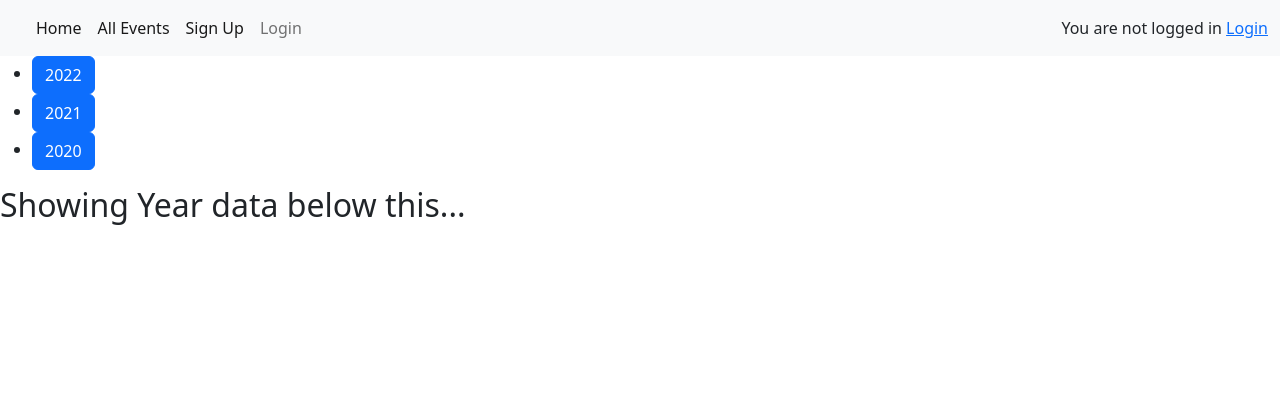
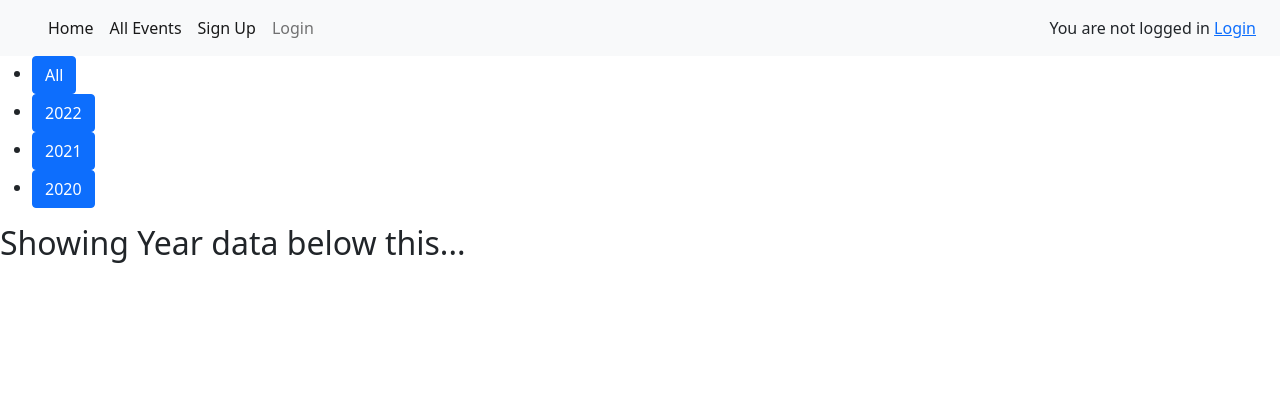
Before and after one commit to sirotras/IT391Proj, a Django app: page /all_events in a window 1280 px wide. Shown: the top 420 px of the page. Run offline with Django 4.2, Linux system fonts and the light colour scheme; data comes from the database, SQL or seed files in the repository; both versions use the stored data as it was after the commit; some libraries are stand-ins or nearby versions.

Commit message:
All table, tables sorted, added add feature to all table

```diff
--- a/DjangoApp/autocross/models.py
+++ b/DjangoApp/autocross/models.py
@@ -131,7 +131,8 @@ class Profile(models.Model):
         sugg_list.pop()
         #add remove from sugglist and add to run list
         if id not in local_run_list:
-            sugg_list.remove(id)
+            if id in sugg_list:
+                sugg_list.remove(id)
             self.suggestion_list = ''
 
             self.run_list = ''
--- a/DjangoApp/autocross/templates/autocross/all_events.html
+++ b/DjangoApp/autocross/templates/autocross/all_events.html
@@ -7,20 +7,29 @@
         <link href="https://cdn.jsdelivr.net/npm/bootstrap@5.2.2/dist/css/bootstrap.min.css" rel="stylesheet" integrity="sha384-Zenh87qX5JnK2Jl0vWa8Ck2rdkQ2Bzep5IDxbcnCeuOxjzrPF/et3URy9Bv1WTRi" crossorigin="anonymous">
         <!-- JavaScript Bundle with Popper -->
         <script src="https://cdn.jsdelivr.net/npm/bootstrap@5.2.2/dist/js/bootstrap.bundle.min.js" integrity="sha384-OERcA2EqjJCMA+/3y+gxIOqMEjwtxJY7qPCqsdltbNJuaOe923+mo//f6V8Qbsw3" crossorigin="anonymous"></script>
+
+        <link rel="stylesheet" type="text/css" href="https://cdn.jsdelivr.net/npm/bootstrap@5.0.2/dist/css/bootstrap.min.css"/>
+    <link rel = "stylesheet" type = "text/css" href = "https://cdn.datatables.net/1.11.5/css/jquery.dataTables.min.css"/>
     <title>All Events</title>
 </head>
 <body>
     <!--NavBar-->
     {% extends "base.html" %}
     {% block below %}
+    <script src="https://cdn.jsdelivr.net/npm/jquery@3.6.0/dist/jquery.min.js"></script>
+<script src = "https://cdn.datatables.net/1.11.5/js/jquery.dataTables.min.js"></script>
+<script type = "text/javascript">
+$(document).ready( function () {
+    $('table.display').DataTable();
+} );
+</script>
     <!--Add your code below here-->
     <form action="#" method="get">
         <ul>
-            <li><input type="submit" type="button" class="btn btn-primary" value="2022" name="year_btn"></li>
-            <li><input type="submit" type="button" class="btn btn-primary" value="2021" name="year_btn"></li>
-            <li><input type="submit" type="button" class="btn btn-primary" value="2020" name="year_btn"></li>
+          {% for year in years %}
+          <li><input type="submit" type="button" class="btn btn-primary" value="{{year}}" name="year_btn"></li>
+          {% endfor %}
         </ul>
-
     </form>
 
     <h2>Showing Year data below this...</h2>
@@ -32,7 +41,11 @@
         <div class="accordion-item">
           <h2 class="accordion-header" id="headingOne">
             <button class="accordion-button" type="button" data-bs-toggle="collapse" data-bs-target="#collapseOne{{ forloop.counter }}" aria-expanded="true" aria-controls="collapseOne">
+              {% if event == 'All' %}
+              All Runs
+              {% else %}
               {{event.date}} {{event.name}} {{event.location}}
+              {% endif %}
             </button>
           </h2>
           <div id="collapseOne{{ forloop.counter }}" class="accordion-collapse collapse" aria-labelledby="headingOne" data-bs-parent="#accordionExample">
@@ -51,7 +64,9 @@
                         <th>Class Pos</th>
                         <th>Raw Time</th>
                         <th>Pax Time</th>
-
+                        {% if user.is_authenticated %}
+                        <th>Add Run</th>
+                        {% endif %}
                     </tr>
                   </thead>
                 <tbody>
@@ -64,7 +79,13 @@
                     <td>{{run.raw_class_position}}</td>
                     <td>{{run.run_id.time}}</td>
                     <td>{{run.pax_time}}</td>
-
+                    {% if user.is_authenticated %}
+                    <td>
+                      <form action="#" method="get">
+                        <button type="submit" class="btn btn-success" value = "{{run.b_run_id}}" name="sugg_add">Add</button>
+                      </form>
+                    </td>
+                    {% endif %}
                 </tr>
                 {%endfor%}
                 </tbody>
--- a/DjangoApp/autocross/views.py
+++ b/DjangoApp/autocross/views.py
@@ -127,23 +127,33 @@ def analytics(request):
     return render(request,'autocross/analytics.html', context=context)
 
 def all_events(request):
-    years = ['2022','2021','2020']
-    all_data = {'2022':'2022 Data', '2021':'2021 Data', '2020':'2020 Data'}
-    year_data = ""
+    all_events = Event.objects.all().order_by('-date')
+    years = ['All']
+    #getting all years in our data
+    for event in all_events:
+        if str(event.date.year) not in years:
+            years.append(str(event.date.year))
     year_data = []
     if(request.GET.get('year_btn')):
         year = request.GET['year_btn']
         #check to see if the keys exists, if not it will still show no data
-        if year in all_data:
-            #gets all events by year and sorts by most recent
-            yearly_events = Event.objects.all().filter(date__year=int(year)).order_by('-date')
-            for event in yearly_events:
-                runs = Best_run_data.objects.select_related('run_id__event_id').filter(run_id__event_id__event_id=event.event_id)
-                year_data.append((event, runs))
-                all_data[year]=year_data
+        if year in years:
+            if year == 'All':
+                runs = Best_run_data.objects.all()
+                event = 'All'
+                year_data.append((event,runs))
+            else:
+                #gets all events by year and sorts by most recent
+                yearly_events = Event.objects.all().filter(date__year=int(year)).order_by('-date')
+                for event in yearly_events:
+                    runs = Best_run_data.objects.select_related('run_id__event_id').filter(run_id__event_id__event_id=event.event_id)
+                    year_data.append((event, runs))
+        #
+    ##adding run to run list
 
-
-
-
+    if request.user.is_authenticated:
+        current_profile = request.user.profile
+    if(request.GET.get('sugg_add')):
+        current_profile.add_to_run_list(request.GET['sugg_add'])
     context = {'years':years,'year_data':year_data}
     return render(request, 'autocross/all_events.html', context = context)
```
Also changed, not shown: DjangoApp/db.sqlite3.
